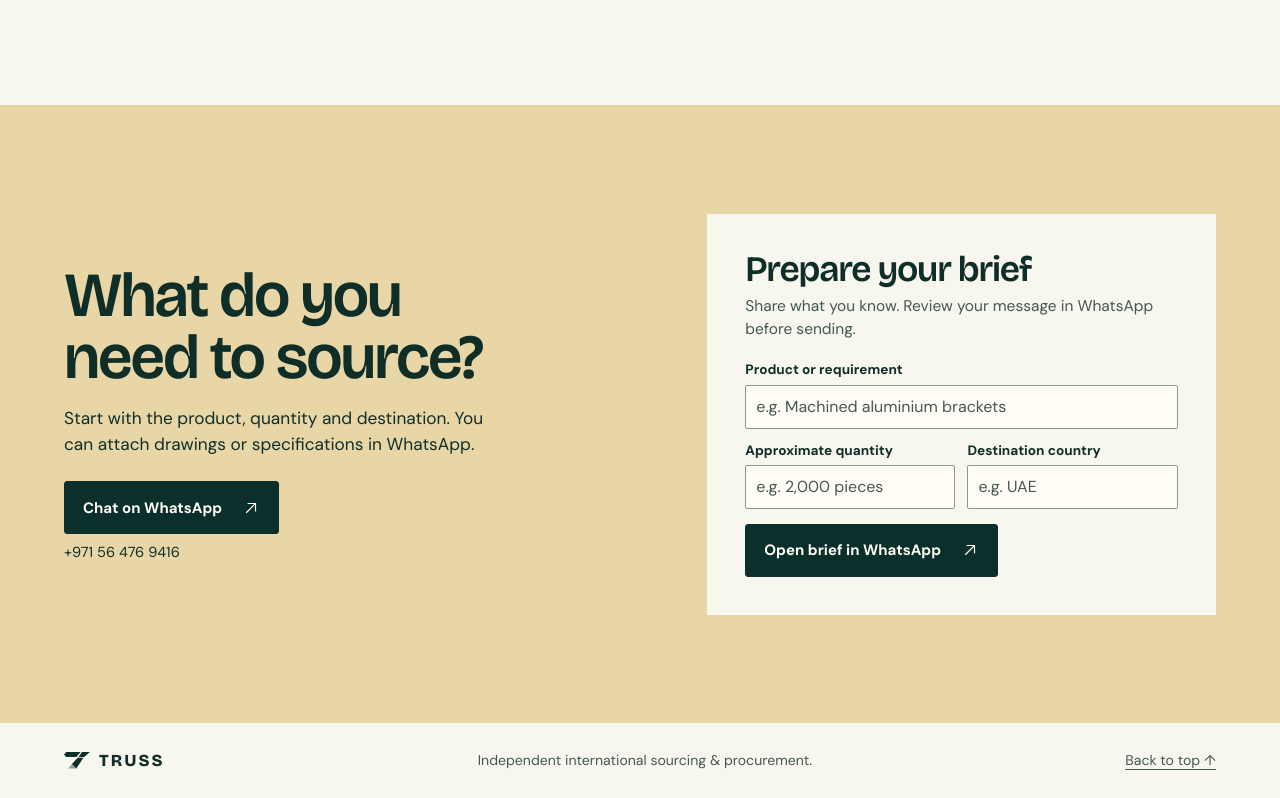
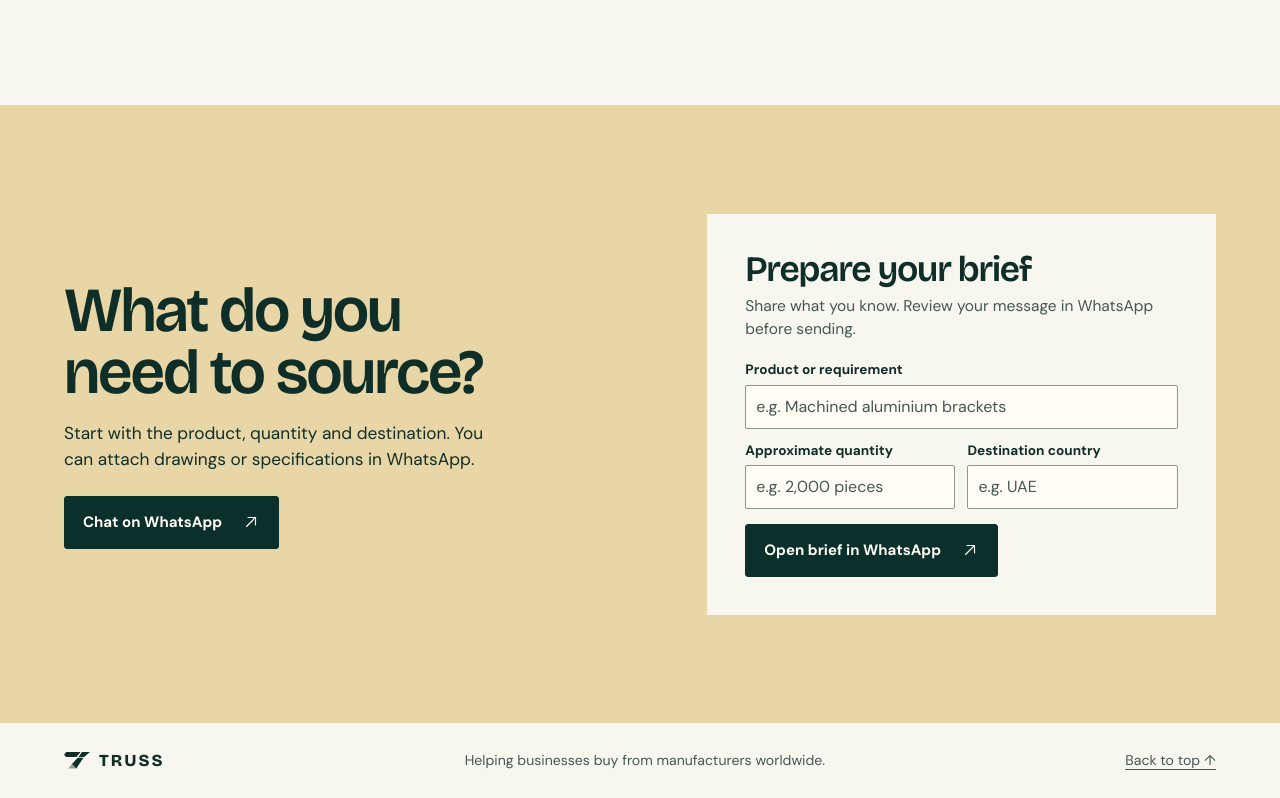
Before and after one commit to buharisayed/truss_sourcing, a plain HTML site: page dist/index.html in a window 1280 px wide. Shown: the part 3867-4665 px from the top of the page. Drawn offline with Linux system fonts and the light colour scheme.

Commit message:
Update Site source

```diff
--- a/dist/index.html
+++ b/dist/index.html
@@ -167,7 +167,6 @@
           <h2 id="contact-title">What do you need to source?</h2>
           <p>Start with the product, quantity and destination. You can attach drawings or specifications in WhatsApp.</p>
           <a class="button button-primary" href="https://wa.me/971564769416?text=Hi%20TRUSS%2C%20I%E2%80%99d%20like%20to%20share%20a%20product%20requirement%20and%20discuss%20the%20next%20steps." target="_blank" rel="noopener noreferrer">Chat on WhatsApp <svg class="icon" aria-hidden="true"><use href="#i-out"/></svg></a>
-          <p class="contact-number">+971 56 476 9416</p>
         </div>
         <form class="brief" id="sourcing-brief" action="https://wa.me/971564769416" method="get" target="_blank" rel="noopener noreferrer" aria-labelledby="brief-title" hidden>
           <h3 id="brief-title">Prepare your brief</h3>
@@ -187,7 +186,7 @@
   <footer class="site-footer">
     <div class="wrap footer-inner">
       <a class="brand" href="#top" aria-label="TRUSS, back to top"><svg aria-hidden="true"><use href="#i-mark"/></svg><span>TRUSS</span></a>
-      <p>Independent international sourcing &amp; procurement.</p>
+      <p>Helping businesses buy from manufacturers worldwide.</p>
       <a class="back-top" href="#top">Back to top ↑</a>
     </div>
   </footer>
--- a/dist/site.css
+++ b/dist/site.css
@@ -240,8 +240,7 @@ h2 { font-size: clamp(2.5rem, 4.9vw, 5.2rem); line-height: .99; }
 .contact { background: var(--champagne); }
 .contact-grid { display: grid; grid-template-columns: minmax(0, 1fr) minmax(0, .92fr); gap: clamp(28px, 7vw, 106px); align-items: center; }
 .contact-copy h2 { max-width: 12ch; }
-.contact-copy > p:not(.contact-number) { max-width: 36ch; margin: 17px 0 23px; font-size: 1.08rem; }
-.contact-number { margin-top: 8px; font-size: .91rem; }
+.contact-copy > p { max-width: 36ch; margin: 17px 0 23px; font-size: 1.08rem; }
 .brief { padding: clamp(22px, 3vw, 45px); background: var(--paper); }
 .brief h3 { font-size: clamp(1.7rem, 2.8vw, 2.75rem); line-height: 1.02; }
 .brief p { color: var(--muted); margin-top: 6px; font-size: .97rem; }
```
